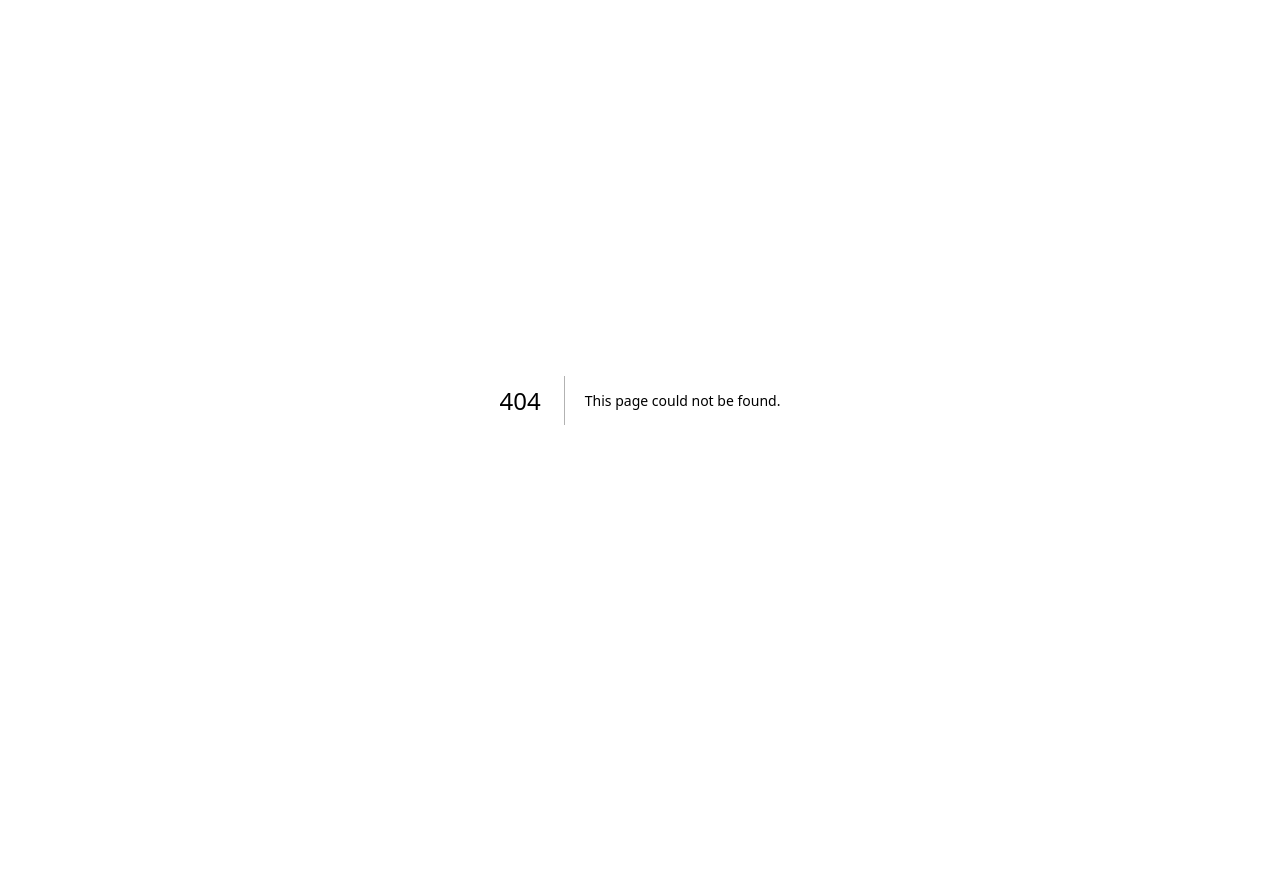
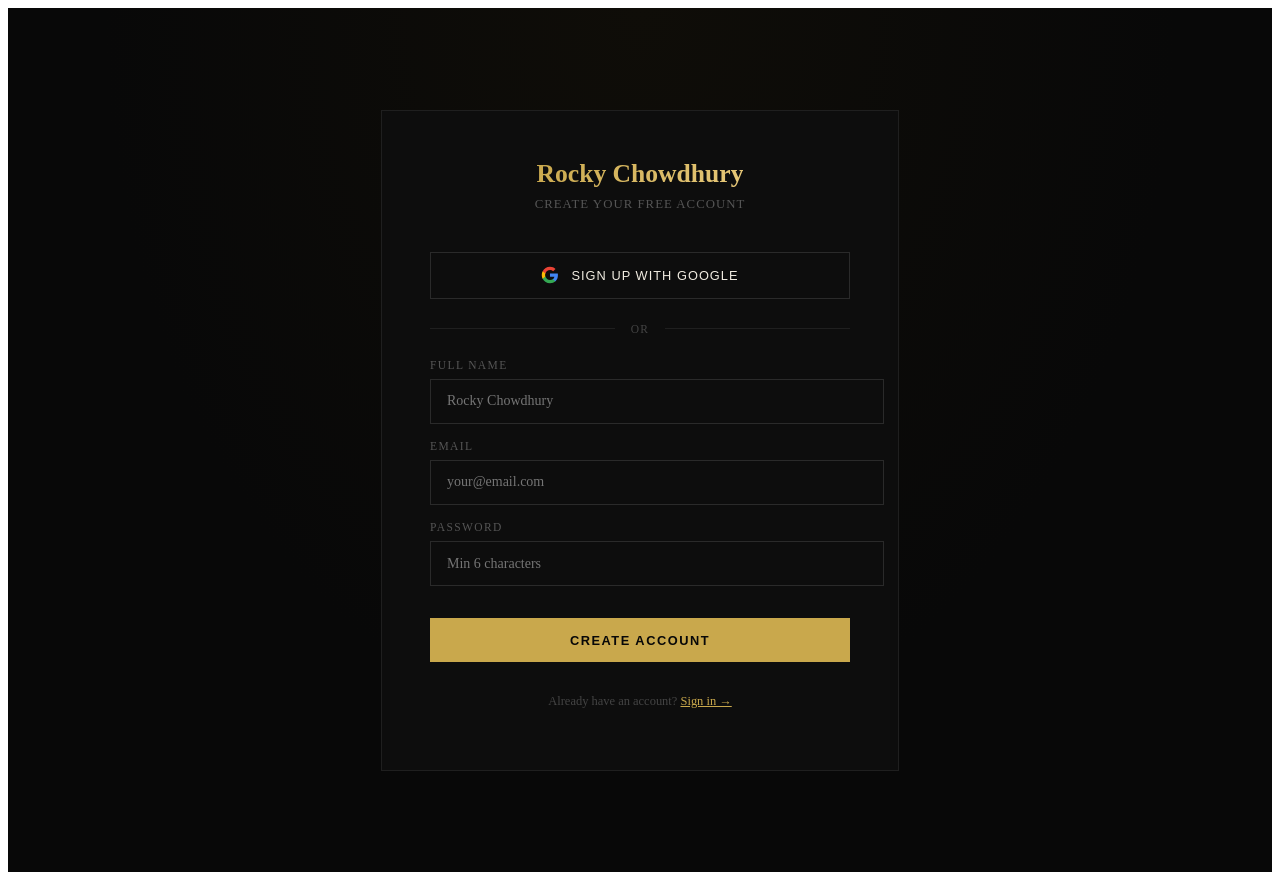
Before and after one commit to taiba-Chowdhury-320/rocky-chowdhury-website, a Next.js app: page /register in a window 1280 px wide. Before the commit this address had no page. Before the commit the page ends 800 px from the top, so only its background shows below. Built offline with nearby package versions, Linux system fonts and the light colour scheme; no server answers.

Commit message:
Create register.js

```diff
--- /dev/null
+++ b/pages/register.js
@@ -0,0 +1,140 @@
+import Head from "next/head";
+import Link from "next/link";
+import { useState } from "react";
+import { signIn, getSession } from "next-auth/react";
+import { useRouter } from "next/router";
+
+export default function Register() {
+  const router = useRouter();
+  const [name, setName] = useState("");
+  const [email, setEmail] = useState("");
+  const [password, setPassword] = useState("");
+  const [error, setError] = useState("");
+  const [loading, setLoading] = useState(false);
+
+  const handleSubmit = async (e) => {
+    e.preventDefault();
+    setError("");
+    setLoading(true);
+    try {
+      const res = await fetch("/api/register", {
+        method: "POST",
+        headers: { "Content-Type": "application/json" },
+        body: JSON.stringify({ name, email, password }),
+      });
+      const data = await res.json();
+      if (!res.ok) { setError(data.message); setLoading(false); return; }
+      const result = await signIn("credentials", { email, password, redirect: false });
+      if (result?.error) { setError(result.error); setLoading(false); }
+      else router.push("/chat");
+    } catch {
+      setError("Something went wrong. Please try again.");
+      setLoading(false);
+    }
+  };
+
+  const inputStyle = {
+    width: "100%", padding: "0.85rem 1rem",
+    background: "#0d0d0d", border: "1px solid #2a2a2a",
+    color: "#f0ebe0", fontSize: "0.875rem",
+    outline: "none", transition: "border-color 0.2s", fontFamily: "inherit"
+  };
+
+  return (
+    <>
+      <Head><title>Create Account — Rocky Chowdhury</title></Head>
+      <div style={{
+        minHeight: "100vh", display: "flex", alignItems: "center",
+        justifyContent: "center", padding: "2rem",
+        background: "radial-gradient(ellipse at top, #0f0d08 0%, #080808 60%)"
+      }}>
+        <div style={{
+          width: "100%", maxWidth: "420px",
+          border: "1px solid #1f1f1f", padding: "3rem",
+          background: "#0d0d0d", animation: "fadeIn 0.5s ease"
+        }}>
+          <div style={{ textAlign: "center", marginBottom: "2.5rem" }}>
+            <Link href="/" style={{
+              fontFamily: "'Cormorant Garamond', serif", fontSize: "1.6rem", fontWeight: 600,
+              background: "linear-gradient(135deg, #c9a84c, #e8c97a)",
+              WebkitBackgroundClip: "text", WebkitTextFillColor: "transparent", backgroundClip: "text"
+            }}>Rocky Chowdhury</Link>
+            <p style={{ color: "#555", fontSize: "0.8rem", marginTop: "0.5rem", letterSpacing: "0.08em" }}>CREATE YOUR FREE ACCOUNT</p>
+          </div>
+
+          {error && (
+            <div style={{ background: "rgba(224,82,82,0.1)", border: "1px solid rgba(224,82,82,0.3)", color: "#e05252", padding: "0.75rem 1rem", fontSize: "0.8rem", marginBottom: "1.5rem" }}>{error}</div>
+          )}
+
+          <button onClick={() => signIn("google", { callbackUrl: "/chat" })} style={{
+            width: "100%", padding: "0.85rem", background: "transparent",
+            border: "1px solid #2a2a2a", color: "#f0ebe0", fontSize: "0.8rem",
+            letterSpacing: "0.08em", textTransform: "uppercase",
+            display: "flex", alignItems: "center", justifyContent: "center",
+            gap: "0.75rem", marginBottom: "1.5rem", cursor: "pointer", transition: "all 0.2s"
+          }}
+            onMouseEnter={e => e.currentTarget.style.borderColor = "#c9a84c"}
+            onMouseLeave={e => e.currentTarget.style.borderColor = "#2a2a2a"}
+          >
+            <svg width="18" height="18" viewBox="0 0 24 24">
+              <path fill="#4285F4" d="M22.56 12.25c0-.78-.07-1.53-.2-2.25H12v4.26h5.92c-.26 1.37-1.04 2.53-2.21 3.31v2.77h3.57c2.08-1.92 3.28-4.74 3.28-8.09z"/>
+              <path fill="#34A853" d="M12 23c2.97 0 5.46-.98 7.28-2.66l-3.57-2.77c-.98.66-2.23 1.06-3.71 1.06-2.86 0-5.29-1.93-6.16-4.53H2.18v2.84C3.99 20.53 7.7 23 12 23z"/>
+              <path fill="#FBBC05" d="M5.84 14.09c-.22-.66-.35-1.36-.35-2.09s.13-1.43.35-2.09V7.07H2.18C1.43 8.55 1 10.22 1 12s.43 3.45 1.18 4.93l2.85-2.22.81-.62z"/>
+              <path fill="#EA4335" d="M12 5.38c1.62 0 3.06.56 4.21 1.64l3.15-3.15C17.45 2.09 14.97 1 12 1 7.7 1 3.99 3.47 2.18 7.07l3.66 2.84c.87-2.6 3.3-4.53 6.16-4.53z"/>
+            </svg>
+            Sign Up with Google
+          </button>
+
+          <div style={{ display: "flex", alignItems: "center", gap: "1rem", marginBottom: "1.5rem" }}>
+            <div style={{ flex: 1, height: "1px", background: "#1f1f1f" }} />
+            <span style={{ color: "#444", fontSize: "0.72rem", letterSpacing: "0.1em" }}>OR</span>
+            <div style={{ flex: 1, height: "1px", background: "#1f1f1f" }} />
+          </div>
+
+          <form onSubmit={handleSubmit}>
+            <div style={{ marginBottom: "1rem" }}>
+              <label style={{ display: "block", color: "#555", fontSize: "0.72rem", letterSpacing: "0.12em", textTransform: "uppercase", marginBottom: "0.5rem" }}>Full Name</label>
+              <input type="text" value={name} onChange={e => setName(e.target.value)}
+                placeholder="Rocky Chowdhury" required style={inputStyle}
+                onFocus={e => e.target.style.borderColor = "#c9a84c"}
+                onBlur={e => e.target.style.borderColor = "#2a2a2a"} />
+            </div>
+            <div style={{ marginBottom: "1rem" }}>
+              <label style={{ display: "block", color: "#555", fontSize: "0.72rem", letterSpacing: "0.12em", textTransform: "uppercase", marginBottom: "0.5rem" }}>Email</label>
+              <input type="email" value={email} onChange={e => setEmail(e.target.value)}
+                placeholder="your@email.com" required style={inputStyle}
+                onFocus={e => e.target.style.borderColor = "#c9a84c"}
+                onBlur={e => e.target.style.borderColor = "#2a2a2a"} />
+            </div>
+            <div style={{ marginBottom: "2rem" }}>
+              <label style={{ display: "block", color: "#555", fontSize: "0.72rem", letterSpacing: "0.12em", textTransform: "uppercase", marginBottom: "0.5rem" }}>Password</label>
+              <input type="password" value={password} onChange={e => setPassword(e.target.value)}
+                placeholder="Min 6 characters" required minLength={6} style={inputStyle}
+                onFocus={e => e.target.style.borderColor = "#c9a84c"}
+                onBlur={e => e.target.style.borderColor = "#2a2a2a"} />
+            </div>
+            <button type="submit" disabled={loading} style={{
+              width: "100%", padding: "0.9rem",
+              background: loading ? "#8a6f2e" : "#c9a84c",
+              color: "#080808", border: "none", fontSize: "0.8rem",
+              letterSpacing: "0.12em", textTransform: "uppercase", fontWeight: 700,
+              cursor: loading ? "wait" : "pointer"
+            }}>
+              {loading ? "Creating account..." : "Create Account"}
+            </button>
+          </form>
+
+          <p style={{ textAlign: "center", color: "#444", fontSize: "0.78rem", marginTop: "2rem" }}>
+            Already have an account? <Link href="/login" style={{ color: "#c9a84c" }}>Sign in →</Link>
+          </p>
+        </div>
+      </div>
+    </>
+  );
+}
+
+export async function getServerSideProps(context) {
+  const session = await getSession(context);
+  if (session) return { redirect: { destination: "/chat", permanent: false } };
+  return { props: {} };
+}
```
